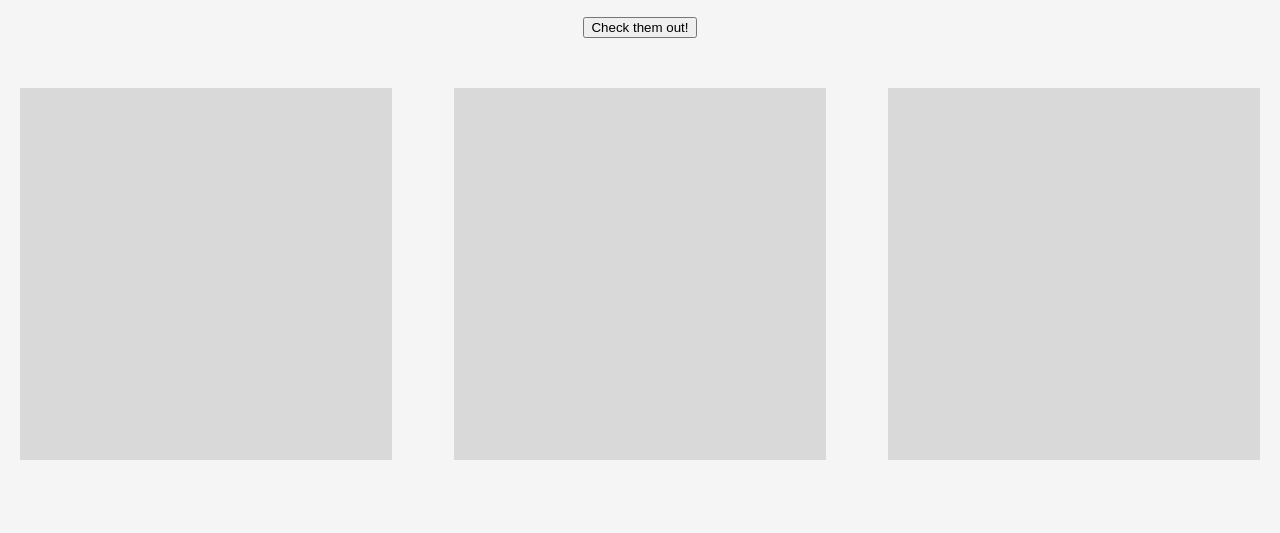
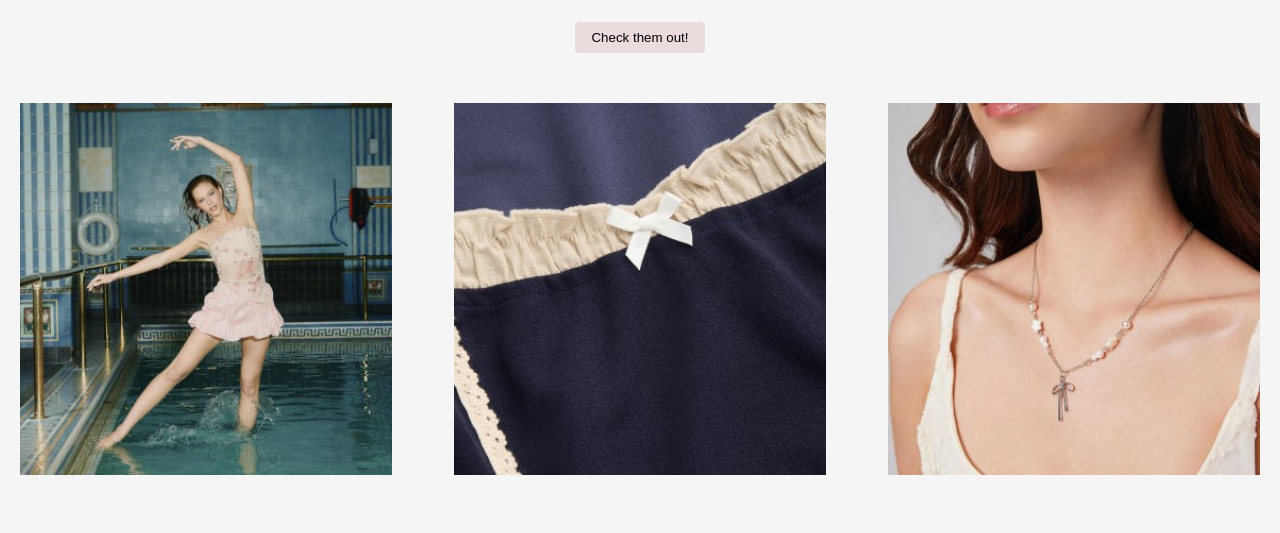
Before and after one commit to sarah4melia/FED_S10267658B_SarahAmelia_Assg1_website, a plain HTML site: page index.html in a window 1280 px wide. Shown: the part 542-1075 px from the top of the page. Drawn offline with Linux system fonts and the light colour scheme.

Commit message:
removed a page

```diff
--- a/index.html
+++ b/index.html
@@ -23,7 +23,6 @@
 
             <a href= "products.html"><b>PRODUCTS</b></a></li>
             <a href= "about-us.html"><b>ABOUT US</b></a></li>
-            <a href= "FAQ.html"><b>FAQ</b></a></li>
             <a href= "community.html"><b>COMMUNITY</b></a></li>
 
         </nav>
@@ -44,16 +43,23 @@
 
         <p>New arrivals & Restocks</p>
 
-        <button onclick="products.html" data-type="tops">Check them out!</button>
+        <button id="navigateButton">Check them out!</button>
+
+        <script>
+            document.getElementById('navigateButton').addEventListener('click', function () {
+                window.location.href = 'products.html';
+            });
+        </script>
+
 
 
     </div>
 
     <div class="photo-row">
 
-        <img src="./image resources/placeholder-photo.jpg" alt="photo 1" class="photo">
-        <img src="./image resources/placeholder-photo.jpg" alt="photo 2" class="photo">
-        <img src="./image resources/placeholder-photo.jpg" alt="photo 3" class="photo">
+        <img src="./image resources/homepage-photo1.jpg" alt="photo 1" class="photo">
+        <img src="./image resources/homepage-photo2.jpg" alt="photo 2" class="photo">
+        <img src="./image resources/homepage-photo3.jpg" alt="photo 3" class="photo">
 
     </div>
 
--- a/style.css
+++ b/style.css
@@ -29,6 +29,14 @@ header {
     margin-top: 2px;
 }
 
+.homepage-welcome button {
+    background-color: #eadbdd;
+    border: none;
+    padding: 0.5rem 1rem;
+    margin-top: 5px;
+    border-radius: 4px;
+    cursor: pointer;
+}
 .placeholder-logo {
     position: absolute;
     top: 0;
```
Also changed, not shown: FAQ.html (deleted, +0 -37 lines), about-us.html (+0 -1 lines), cart.html (+0 -1 lines), checkout.html (+0 -1 lines), community.html (+0 -1 lines), products.html (+0 -1 lines), image resources/homepage-photo1.jpg (added), image resources/homepage-photo2.jpg (added), image resources/homepage-photo3.jpg (added).
